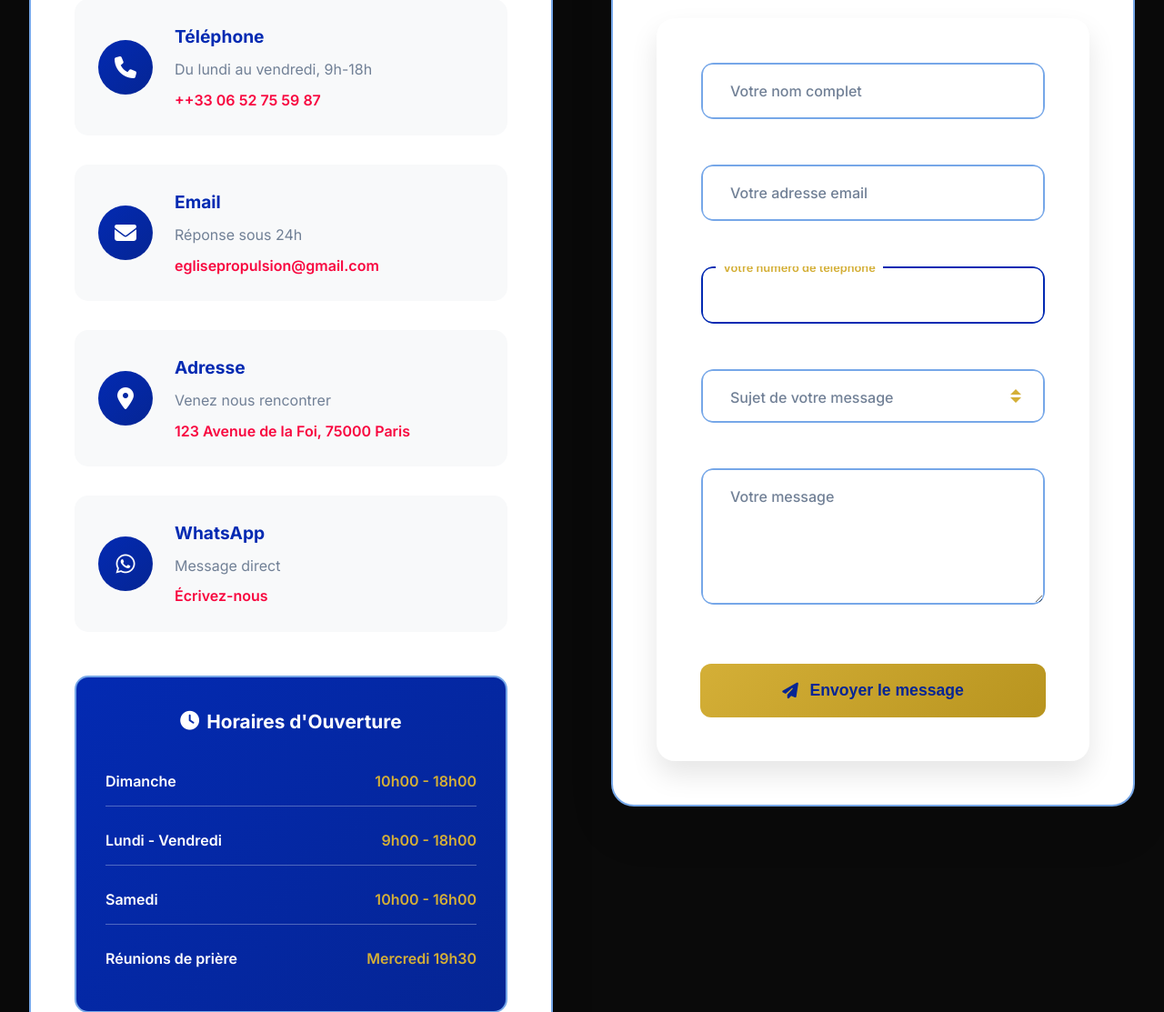
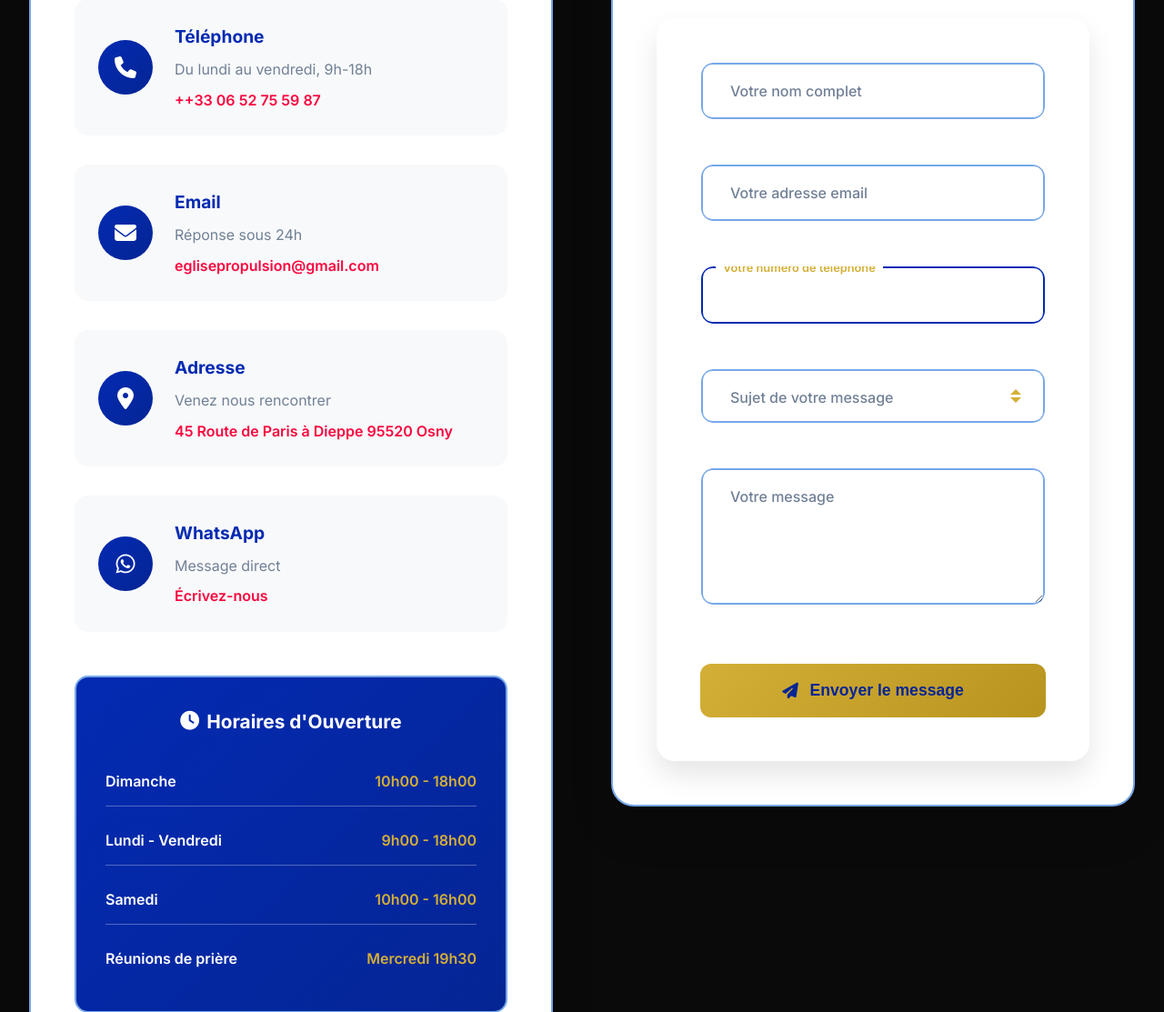
Before and after one commit to Jeovany-Afana/SiteVitrineEgliseFrance, a Django app: page /contact/ in a window 1280 px wide. Shown: the part 967-2080 px from the top of the page at 91% size. Run offline with Django 5.2, Linux system fonts and the light colour scheme.

Commit message:
Apport des modifications demandées

```diff
--- a/templates/contact.html
+++ b/templates/contact.html
@@ -557,7 +557,7 @@
                         <div class="method-content">
                             <h3>Adresse</h3>
                             <p>Venez nous rencontrer</p>
-                            <span class="method-link">123 Avenue de la Foi, 75000 Paris</span>
+                            <span class="method-link">45 Route de Paris à Dieppe 95520 Osny</span>
                         </div>
                     </div>
 
--- a/templates/index.html
+++ b/templates/index.html
@@ -1006,7 +1006,7 @@ select.form-input-modern {
                                 <div class="method-content-modern">
                                     <h4>Adresse</h4>
                                     <p>Venez nous rencontrer</p>
-                                    <span class="method-link-modern">123 Avenue de la Foi, 75000 Paris</span>
+                                    <span class="method-link-modern">45 Route de Paris à Dieppe 95520 Osny</span>
                                 </div>
                             </div>
                         </div>
```
